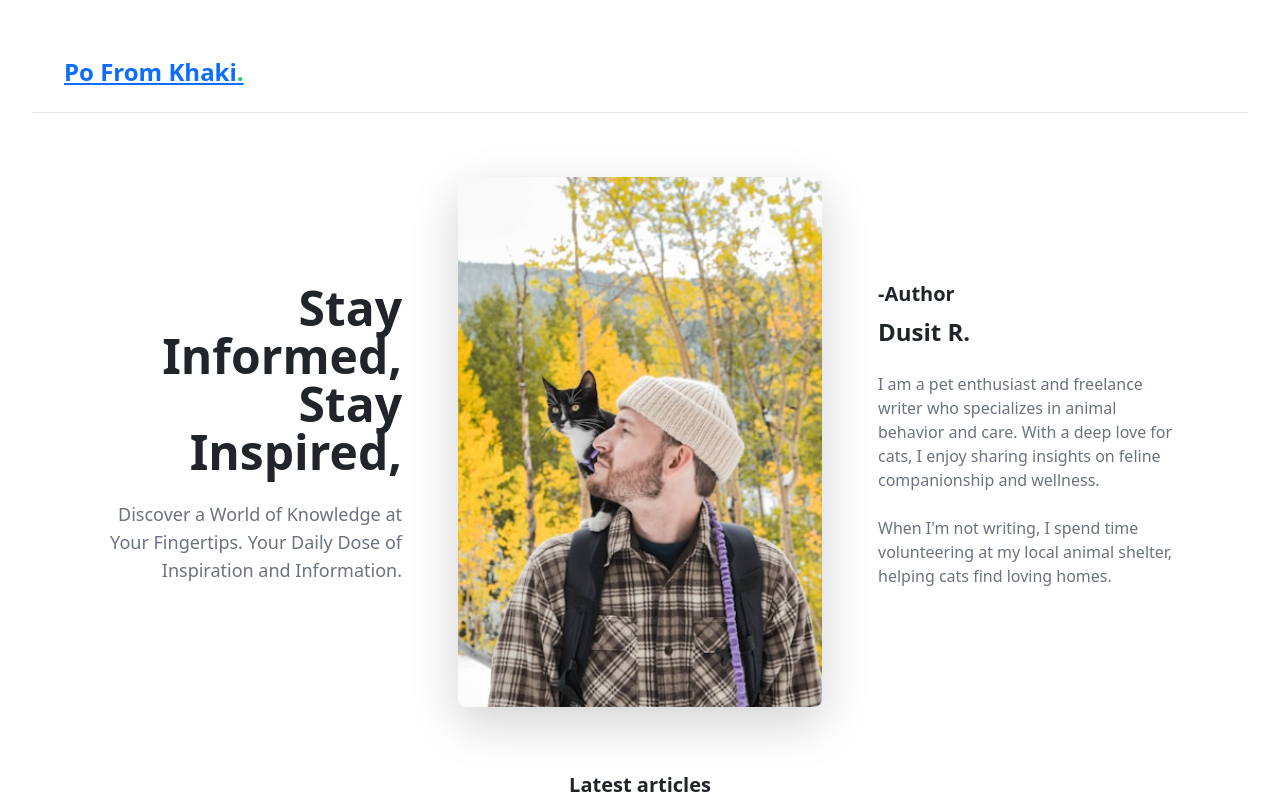
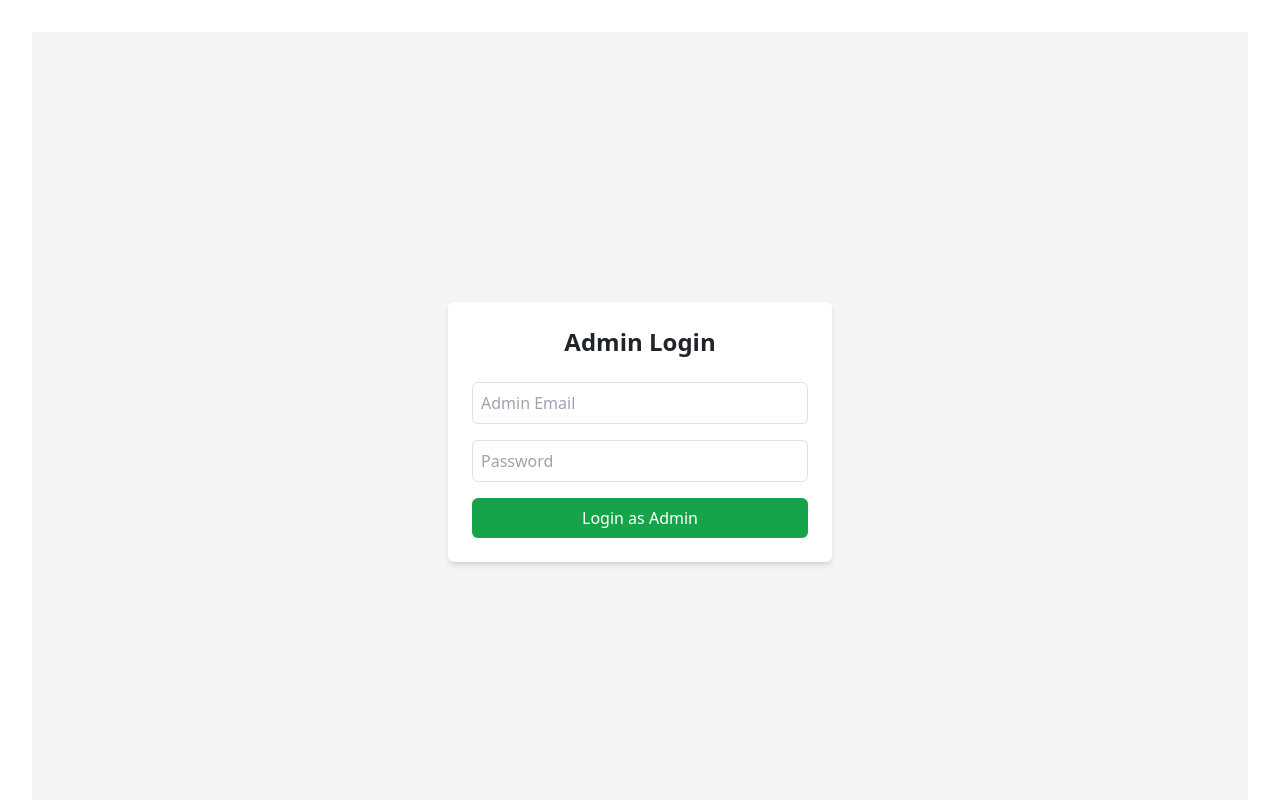
Before and after one commit to dustybun97/dustin-personal-blog, a React (Vite) app: page /admin/login in a window 1280 px wide. Shown: the top 800 px of the page. Built offline with nearby package versions, Linux system fonts and the light colour scheme; no server answers.

Commit message:
feat:add Admin login page and change auther picture at landing page

```diff
--- a/package.json
+++ b/package.json
@@ -20,6 +20,7 @@
     "react": "^18.3.1",
     "react-bootstrap": "^2.10.5",
     "react-dom": "^18.3.1",
+    "react-router-dom": "^7.6.0",
     "react-select": "^5.8.2",
     "tailwind-merge": "^2.5.4",
     "tailwindcss-animate": "^1.0.7"
--- a/src/App.jsx
+++ b/src/App.jsx
@@ -1,17 +1,32 @@
 import "./App.css";
+import { BrowserRouter as Router, Routes, Route } from "react-router-dom";
 import { Navbar } from "./components/Navbar";
 import { HeroSection } from "./components/HeroSection";
 import { Footer } from "./components/Footer";
 import ArticleSection from "./components/ArticleSection";
+import AdminLoginPage from "./pages/admin/AdminLoginPage";
 
 function App() {
   return (
+    <Router>
+      <Routes>
+        {/* หน้าแรก */}
+        <Route
+          path="/"
+          element={
             <>
               <Navbar />
               <HeroSection />
               <ArticleSection />
               <Footer />
             </>
+          }
+        />
+
+        {/* หน้า Admin Login */}
+        <Route path="/admin/login" element={<AdminLoginPage />} />
+      </Routes>
+    </Router>
   );
 }
 
--- a/src/components/HeroSection.jsx
+++ b/src/components/HeroSection.jsx
@@ -1,4 +1,4 @@
-import ManWithCat from "../assets/ManWithCat.jpg";
+import ManWithBugget from "../assets/ManWithBugget.jpeg";
 export function HeroSection() {
   return (
     <main className="container px-4 py-8 lg:py-16 mx-auto">
@@ -15,7 +15,7 @@ export function HeroSection() {
           </p>
         </div>
         <img
-            src={ManWithCat}
+          src={ManWithBugget}
           alt="Person with a cat"
           className="h-[530px] object-cover rounded-lg shadow-lg lg:w-1/3 mx-4 mb-8 lg:mb-0"
         />
--- a/src/components/Navbar.jsx
+++ b/src/components/Navbar.jsx
@@ -1,9 +1,61 @@
+import { useState } from "react";
 export function Navbar() {
+  const [showLogin, setShowLogin] = useState(false);
   return (
-    <nav className="flex items-center justify-between py-4 px-8 bg-white border-b ">
-      <a href="/" className="text-2xl font-bold">
-        Po From Khaki<span className="text-green-500">.</span>
-      </a>
-    </nav>
+    <>
+      <nav className="flex items-center justify-between py-4 px-8 bg-white border-b">
+        <a href="/" className="text-2xl font-bold">
+          Po From Khaki<span className="text-green-500">.</span>
+        </a>
+
+        <div className="flex items-center gap-4">
+          <button
+            onClick={() => setShowLogin(true)}
+            className="px-4 py-2 text-sm font-medium text-gray-700 border border-gray-300 rounded hover:bg-gray-100"
+          >
+            Login
+          </button>
+          <a
+            href="/register"
+            className="px-4 py-2 text-sm font-medium text-white bg-green-500 rounded hover:bg-green-600"
+          >
+            Register
+          </a>
+        </div>
+      </nav>
+
+      {/* Login Modal */}
+      {showLogin && (
+        <div className="fixed inset-0 flex items-center justify-center bg-black bg-opacity-50 z-50">
+          <div className="bg-white p-6 rounded shadow-lg w-full max-w-sm">
+            <h2 className="text-xl font-semibold mb-4">Login</h2>
+            <form>
+              <input
+                type="email"
+                placeholder="Email"
+                className="w-full mb-3 p-2 border rounded"
+              />
+              <input
+                type="password"
+                placeholder="Password"
+                className="w-full mb-3 p-2 border rounded"
+              />
+              <button
+                type="submit"
+                className="w-full bg-green-500 text-white py-2 rounded hover:bg-green-600"
+              >
+                Sign In
+              </button>
+            </form>
+            <button
+              onClick={() => setShowLogin(false)}
+              className="mt-4 text-sm text-gray-500 hover:underline"
+            >
+              Cancel
+            </button>
+          </div>
+        </div>
+      )}
+    </>
   );
 }
--- /dev/null
+++ b/src/pages/admin/AdminLoginPage.jsx
@@ -0,0 +1,48 @@
+import { useState } from "react";
+
+export default function AdminLoginPage() {
+  const [email, setEmail] = useState("");
+  const [password, setPassword] = useState("");
+
+  const handleAdminLogin = (e) => {
+    e.preventDefault();
+
+    // TODO: call your admin login API here
+    console.log("Admin login:", { email, password });
+
+    // Example: redirect if login successful
+    // navigate('/admin/dashboard')
+  };
+
+  return (
+    <div className="flex items-center justify-center min-h-screen bg-gray-100">
+      <div className="bg-white p-6 rounded shadow-md w-full max-w-sm">
+        <h2 className="text-2xl font-bold mb-4 text-center">Admin Login</h2>
+        <form onSubmit={handleAdminLogin}>
+          <input
+            type="email"
+            value={email}
+            onChange={(e) => setEmail(e.target.value)}
+            placeholder="Admin Email"
+            className="w-full mb-3 p-2 border rounded"
+            required
+          />
+          <input
+            type="password"
+            value={password}
+            onChange={(e) => setPassword(e.target.value)}
+            placeholder="Password"
+            className="w-full mb-3 p-2 border rounded"
+            required
+          />
+          <button
+            type="submit"
+            className="w-full bg-green-600 text-white py-2 rounded hover:bg-green-700"
+          >
+            Login as Admin
+          </button>
+        </form>
+      </div>
+    </div>
+  );
+}
```
Also changed, not shown: src/components/AdminPanel.jsx (added), src/components/LoginModal.jsx (added), 2 other files (tests, documents, lock files or other folders). Lines whose indentation alone changed are shown as unchanged.
